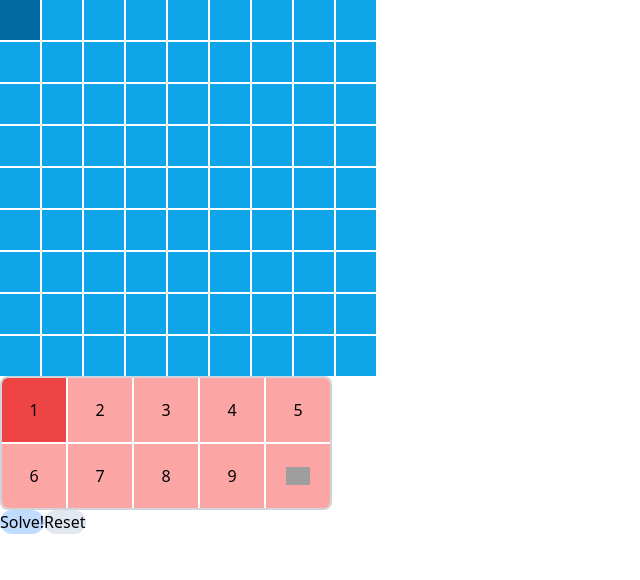
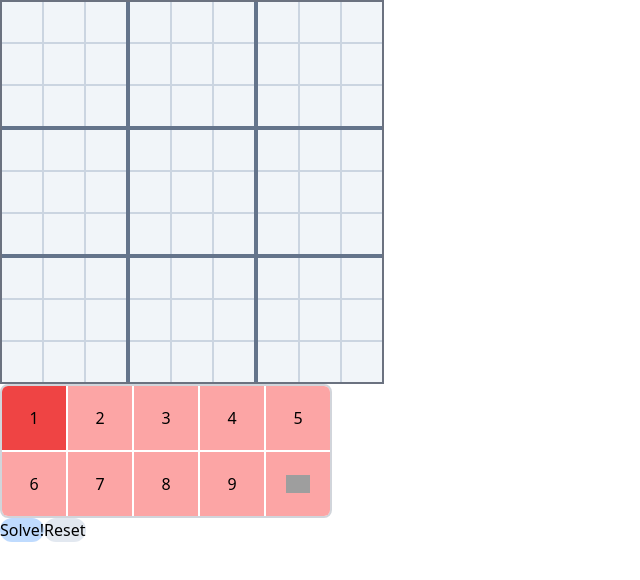
Before and after one commit to liamwm/sudoku-solver, a React app: page / in a window 1280 px wide. Shown: the top 580 px of the page, without its empty margins (0-640 px from the left). Built offline with nearby package versions, Linux system fonts and the light colour scheme; grey boxes are pictures that could not be loaded; the HTML template or start-up script is replaced by a standard one.

Commit message:
puzzle grid styling

```diff
--- a/src/App.js
+++ b/src/App.js
@@ -1,3 +1,4 @@
+import { render } from 'react-dom';
 import './style.css';
 import { useEffect, useState, useRef } from 'react';
 
@@ -67,15 +68,36 @@ function App() {
     setSquareValues(newSquareValues);
   }
 
+  const renderSudokuPen = (penNumber) => {
+    const penX = penNumber % 3;
+    const penY = (penNumber - penX) / 3;
+
+    let indices = [];
+    for (let i = 0; i < 3; i++) {
+      const row = penY * 3 + i;
+      for (let j = 0; j < 3; j++) {
+        const column = penX * 3 + j;
+        indices.push(row * 9 + column);
+      }
+    }
+
+    return (
+      <div className="grid grid-cols-3 size-fit gap-0.5 bg-slate-300" key={penNumber}>
+        {indices.map(x => {
+          return (<div className="size-10 bg-slate-100 hover:bg-sky-200 place-content-center" key={x} onClick={() => onClickPuzzleCell(x)}>
+            <p className="text-center">{squareValues[x]}</p>
+          </div>);
+        })}
+      </div>
+    );
+  }
+
   return (
     <div className="App">
-        <div className="grid grid-cols-9 size-fit gap-0.5">
-          {[...Array(squareValues.length).keys()].map(x =>
-            <div className="size-10 bg-sky-500 hover:bg-sky-700 place-content-center" key={x} onClick={() => onClickPuzzleCell(x)}>
-              <p className="text-center">{squareValues[x]}</p>
-            </div>
-          )}
+        <div className="grid grid-cols-3 size-fit gap-1 bg-slate-500 border-solid border-gray-500 border-2">
+          {[...Array(9).keys()].map(x => renderSudokuPen(x))}
         </div>
+
         <div className="grid grid-cols-5 gap-0.5 size-fit border-solid border-gray-300 border-2 rounded-lg overflow-hidden">
           {paletteOptions.map(x =>
             <div className="size-16 bg-red-300 hover:bg-red-400 has-[:checked]:bg-red-500" key={x}>
```
